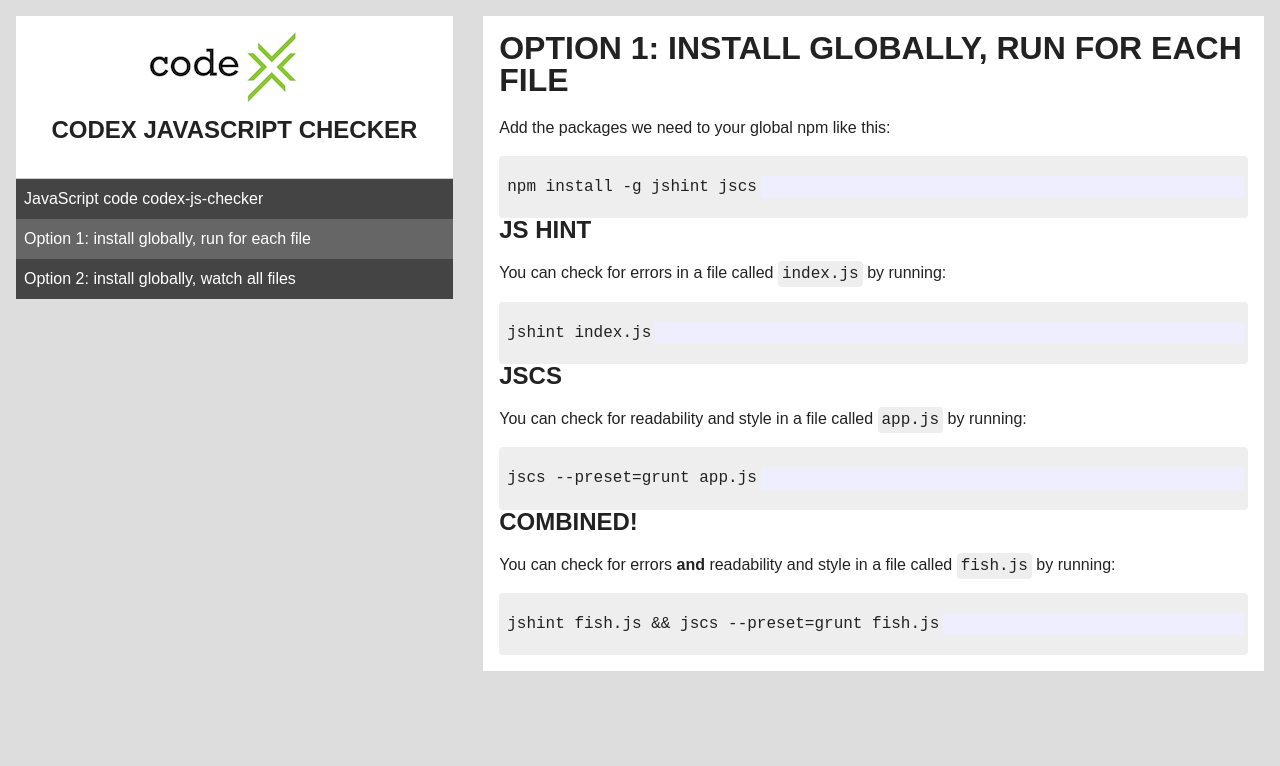
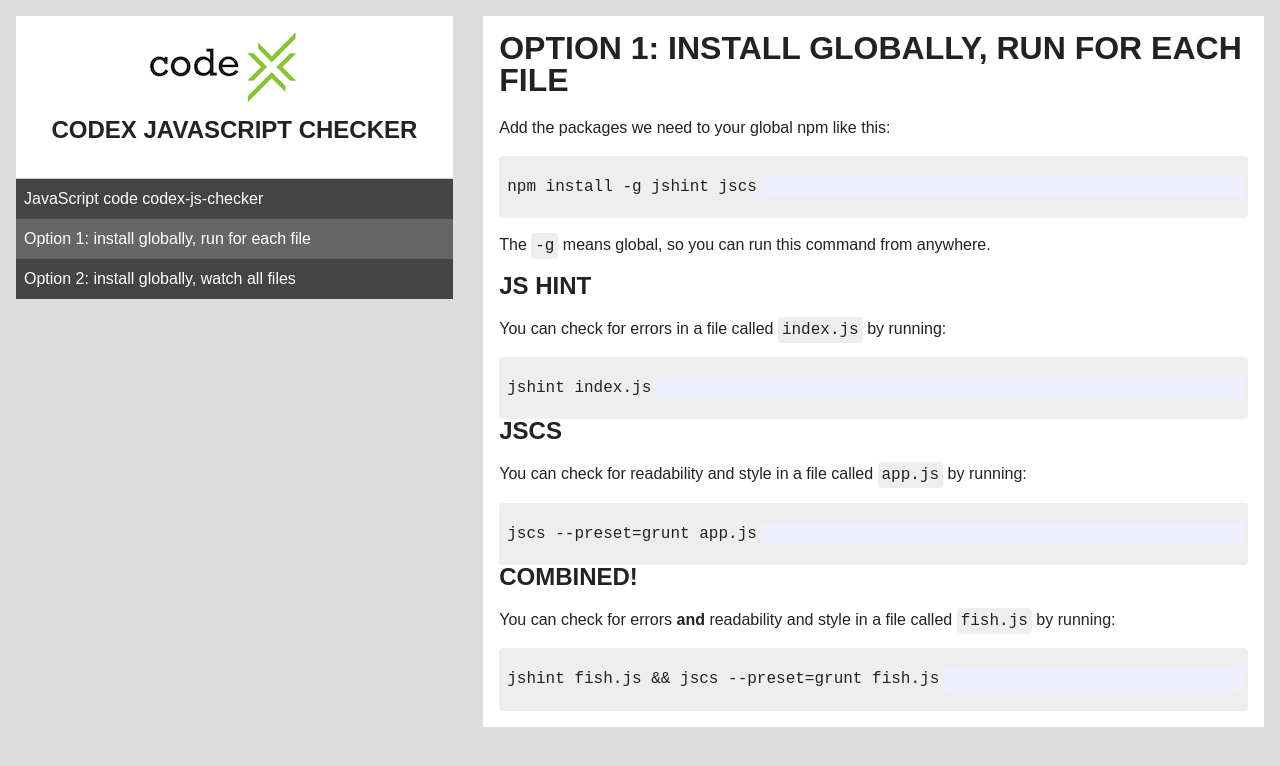
Before and after one commit to codex-academy/codex-js-checker, a Jekyll site: the page built from option-1.md, in a window 1280 px wide. Shown: the top 766 px of the page. Built offline with Jekyll 4.4.1, drawn with Linux system fonts in a browser that asks for light colours.

Commit message:
Add 'where to run'

````diff
--- a/option-1.md
+++ b/option-1.md
@@ -9,6 +9,8 @@ Add the packages we need to your global npm like this:
 ```
 npm install -g jshint jscs
 ```
+
+The `-g` means global, so you can run this command from anywhere.
 
 ## JS Hint
 
````
